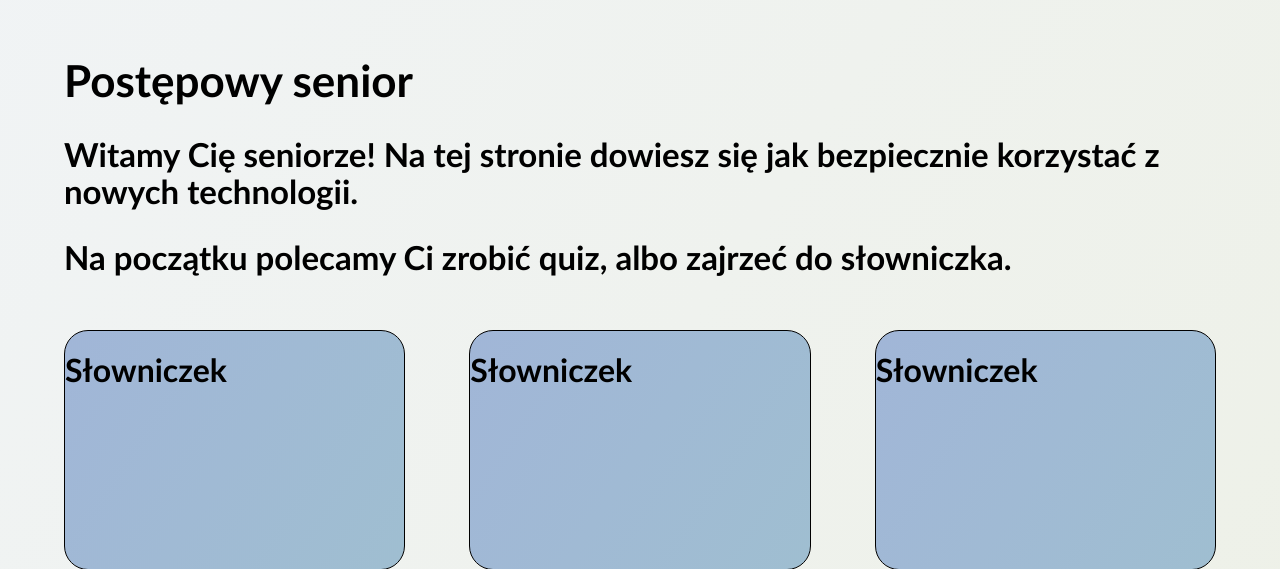
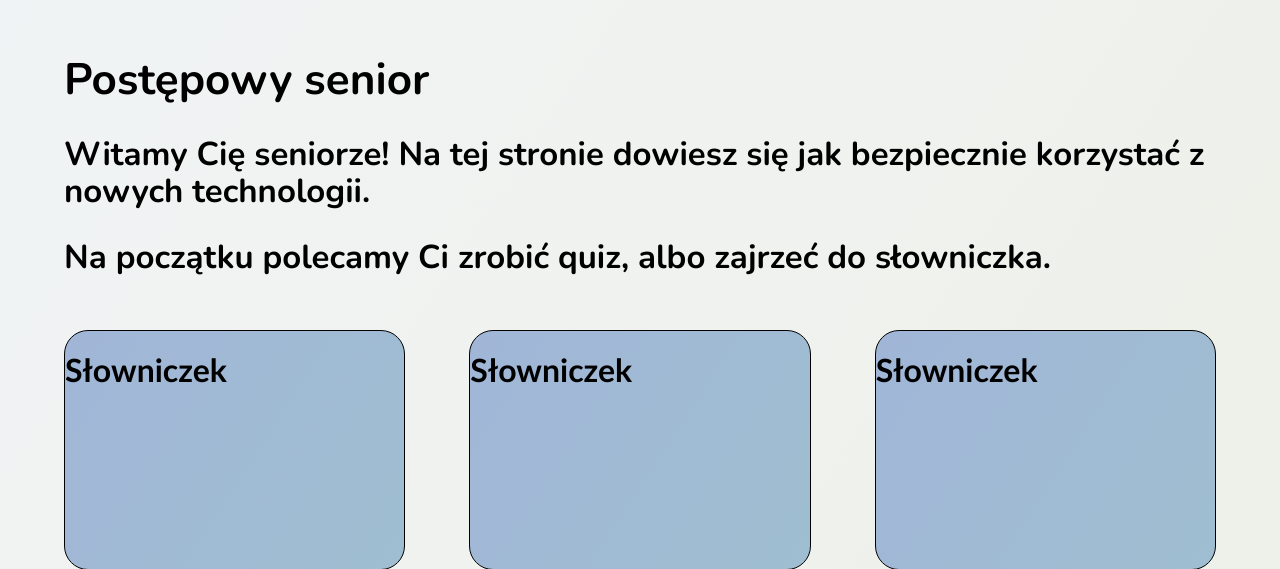
Before and after one commit to QuantumDock/HKT3, a Flask app: page / in a window 1280 px wide. Shown: the part 52-621 px from the top of the page. Run offline with Flask 3, Linux system fonts and the light colour scheme.

Commit message:
fonts: import Nunito

```diff
--- a/static/css/styles.css
+++ b/static/css/styles.css
@@ -1,3 +1,8 @@
+@font-face {
+  font-family: Nunito;
+  src: url("../fonts/Nunito-VariableFont_wght.ttf");
+}
+
 html {
   box-sizing: border-box;
 }
@@ -84,12 +89,12 @@ body {
 }
 
 .title {
+  font-family: Nunito;
   padding: 2vw 5vw 2vw 5vw;
   font-size: 22px;
 }
 
 .title__about {
-  font-family: "Nunito";
   font-style: normal;
   font-weight: 400;
   font-size: 16px;
```
Also changed, not shown: static/fonts/Nunito-Black.ttf (added), static/fonts/Nunito-BlackItalic.ttf (added), static/fonts/Nunito-Bold.ttf (added), static/fonts/Nunito-BoldItalic.ttf (added), static/fonts/Nunito-ExtraBold.ttf (added), static/fonts/Nunito-ExtraBoldItalic.ttf (added), static/fonts/Nunito-ExtraLight.ttf (added), static/fonts/Nunito-ExtraLightItalic.ttf (added), static/fonts/Nunito-Italic-VariableFont_wght.ttf (added), static/fonts/Nunito-Italic.ttf (added), static/fonts/Nunito-Light.ttf (added), static/fonts/Nunito-LightItalic.ttf (added), static/fonts/Nunito-Medium.ttf (added), static/fonts/Nunito-MediumItalic.ttf (added), 4 more files.
